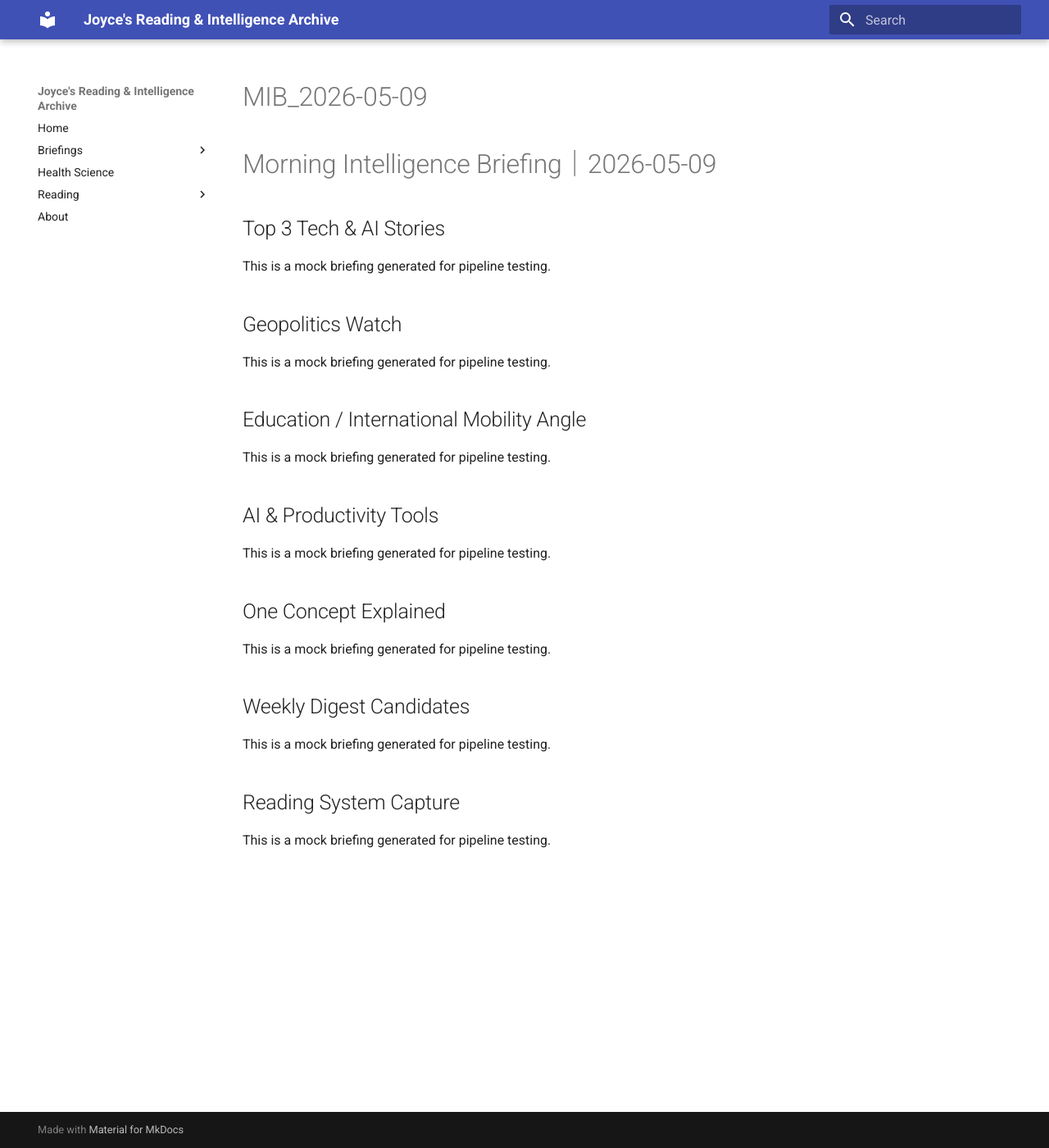
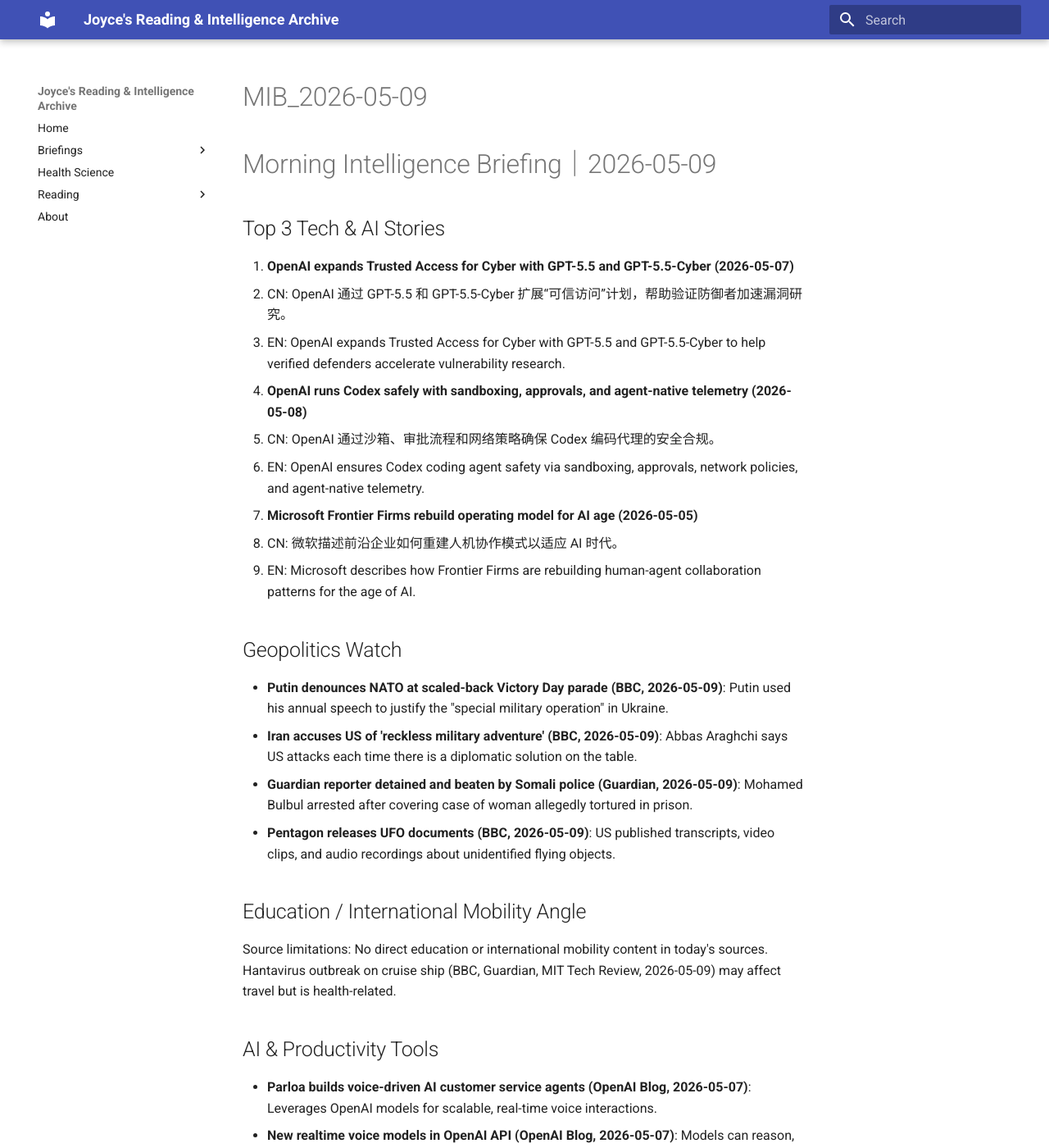
Before and after one commit to Joyce23523/reading-assistant, an MkDocs documentation site: the page built from docs/briefings/daily/2026-05-09.md, in a window 1280 px wide and 1400 px high. Shown: the whole window at 82% size. Built offline with MkDocs 1.6.1 and Material for MkDocs 9.7.7, drawn with Linux system fonts in a browser that asks for light colours; some of the changed text lies outside the part shown.

Commit message:
Add daily OpenRouter free briefing for 2026-05-09

```diff
--- a/docs/briefings/daily/2026-05-09.md
+++ b/docs/briefings/daily/2026-05-09.md
@@ -3,22 +3,42 @@
 # Morning Intelligence Briefing｜2026-05-09
 
 ## Top 3 Tech & AI Stories
-This is a mock briefing generated for pipeline testing.
+1. **OpenAI expands Trusted Access for Cyber with GPT-5.5 and GPT-5.5-Cyber (2026-05-07)**
+   - CN: OpenAI 通过 GPT-5.5 和 GPT-5.5-Cyber 扩展“可信访问”计划，帮助验证防御者加速漏洞研究。
+   - EN: OpenAI expands Trusted Access for Cyber with GPT-5.5 and GPT-5.5-Cyber to help verified defenders accelerate vulnerability research.
+2. **OpenAI runs Codex safely with sandboxing, approvals, and agent-native telemetry (2026-05-08)**
+   - CN: OpenAI 通过沙箱、审批流程和网络策略确保 Codex 编码代理的安全合规。
+   - EN: OpenAI ensures Codex coding agent safety via sandboxing, approvals, network policies, and agent-native telemetry.
+3. **Microsoft Frontier Firms rebuild operating model for AI age (2026-05-05)**
+   - CN: 微软描述前沿企业如何重建人机协作模式以适应 AI 时代。
+   - EN: Microsoft describes how Frontier Firms are rebuilding human-agent collaboration patterns for the age of AI.
 
 ## Geopolitics Watch
-This is a mock briefing generated for pipeline testing.
+- **Putin denounces NATO at scaled-back Victory Day parade (BBC, 2026-05-09)**: Putin used his annual speech to justify the "special military operation" in Ukraine.
+- **Iran accuses US of 'reckless military adventure' (BBC, 2026-05-09)**: Abbas Araghchi says US attacks each time there is a diplomatic solution on the table.
+- **Guardian reporter detained and beaten by Somali police (Guardian, 2026-05-09)**: Mohamed Bulbul arrested after covering case of woman allegedly tortured in prison.
+- **Pentagon releases UFO documents (BBC, 2026-05-09)**: US published transcripts, video clips, and audio recordings about unidentified flying objects.
 
 ## Education / International Mobility Angle
-This is a mock briefing generated for pipeline testing.
+Source limitations: No direct education or international mobility content in today's sources. Hantavirus outbreak on cruise ship (BBC, Guardian, MIT Tech Review, 2026-05-09) may affect travel but is health-related.
 
 ## AI & Productivity Tools
-This is a mock briefing generated for pipeline testing.
+- **Parloa builds voice-driven AI customer service agents (OpenAI Blog, 2026-05-07)**: Leverages OpenAI models for scalable, real-time voice interactions.
+- **New realtime voice models in OpenAI API (OpenAI Blog, 2026-05-07)**: Models can reason, translate, and transcribe speech for natural voice experiences.
+- **Microsoft Sovereign Private Cloud scales to thousands of nodes (Microsoft Blog, 2026-04-28)**: Azure Local supports larger workloads in sovereign environments.
 
 ## One Concept Explained
-This is a mock briefing generated for pipeline testing.
+**AI malaise** (MIT Tech Review, 2026-05-08): CN: AI 疲劳 – AI 正在无处不在地传播，难以消退，导致疲劳感。EN: AI malaise – AI is spreading everywhere and is not going away, leading to an era of pervasive AI presence causing fatigue.
 
 ## Weekly Digest Candidates
-This is a mock briefing generated for pipeline testing.
+- OpenAI GPT-5.5 and Trusted Access for Cyber expansion (OpenAI Blog, 2026-05-07)
+- Musk v. Altman trial week 2: OpenAI fires back, Musk tried to poach Sam Altman (MIT Tech Review, 2026-05-09)
+- Putin denounces NATO at Victory Day parade (BBC, 2026-05-09)
+- Hantavirus outbreak on cruise ship MV Hondius (BBC, Guardian, MIT Tech Review, 2026-05-09)
+- Microsoft Frontier Firms operating model for AI age (Microsoft Blog, 2026-05-05)
 
 ## Reading System Capture
-This is a mock briefing generated for pipeline testing.
+Archive into weekly review: Multiple cross-platform developments (OpenAI, Microsoft, Google, MIT, BBC, Guardian) indicate high activity in AI safety, geopolitics, and health crises, warranting weekly synthesis.
+
+## Source Notes
+- Source limitations: CSIS sources are from 2016 and not relevant to 2026-05-09; no direct education or international mobility content in today's sources.
```
